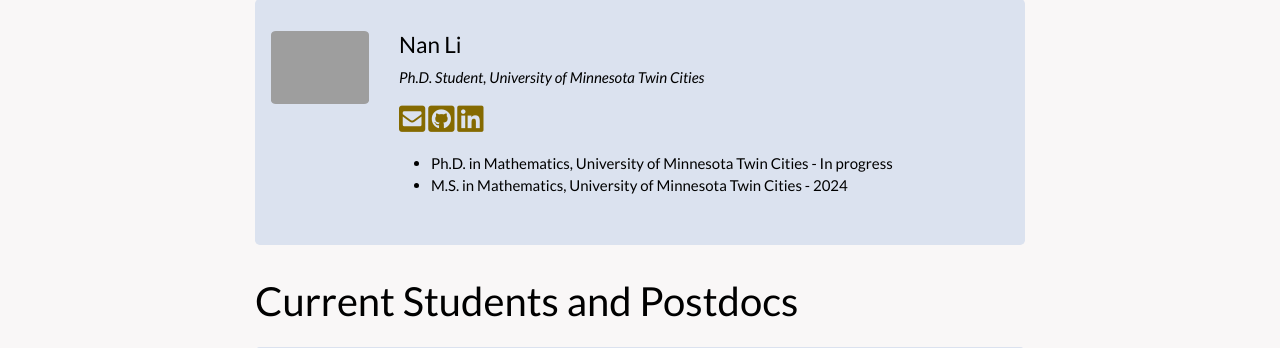
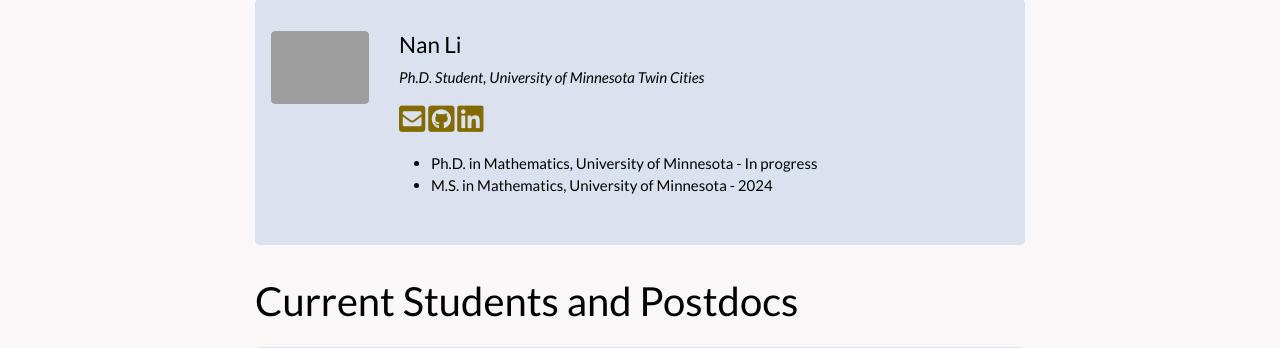
Before and after one commit to eigennan/eigennan.github.io, a Jekyll site: the page built from _pages/team.md, in a window 1280 px wide and 1286 px high. Shown: the part 246-594 px from the top of the window. Built offline with Jekyll 4.4.1, drawn with Linux system fonts in a browser that asks for light colours; a style sheet for code colours, icons or effects is not loaded.

Commit message:
Update pi.yml

```diff
--- a/_data/pi.yml
+++ b/_data/pi.yml
@@ -10,8 +10,8 @@
   # Change the items in "education" you have (up to 6)
   education:
     [
-      "Ph.D. in Mathematics, University of Minnesota Twin Cities - In progress",
-      "M.S. in Mathematics, University of Minnesota Twin Cities - 2024",
+      "Ph.D. in Mathematics, University of Minnesota - In progress",
+      "M.S. in Mathematics, University of Minnesota - 2024",
       "B.S. in Mathematics, University of California Los Angeles - 2022"
     ]
 
```
